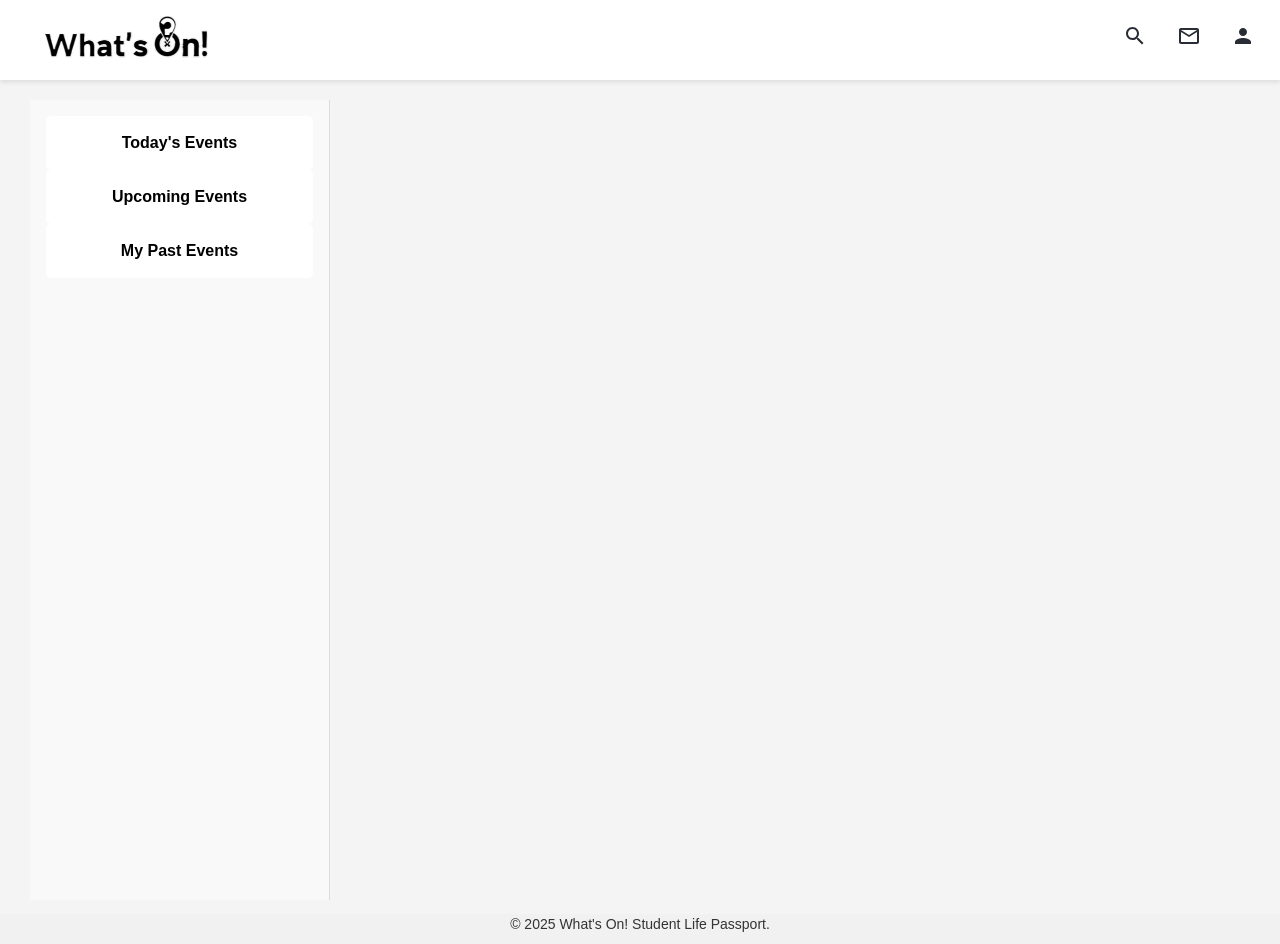
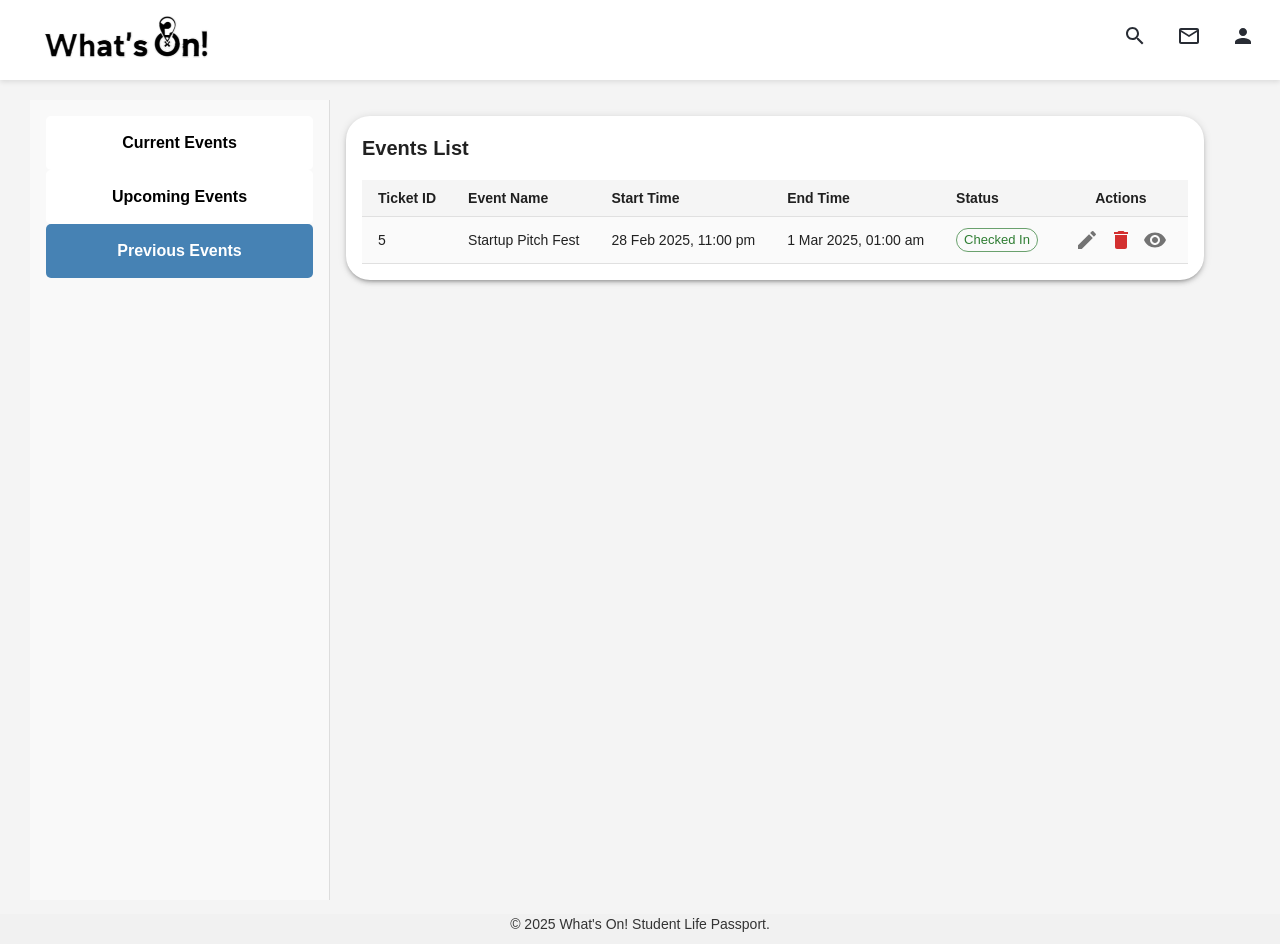
Before and after one commit to unsw-cse-comp99-3900/capstone-project-2025-T1-9900-W18B-Avocado, a React (Create React App) app: page /schedule/previous in a window 1280 px wide. Built offline with nearby package versions, Linux system fonts and the light colour scheme.

Commit message:
schedule

```diff
--- a/src/pages/SchedulePage/SchedulePage.js
+++ b/src/pages/SchedulePage/SchedulePage.js
@@ -1,66 +1,136 @@
-import React from "react";
-import { Link, Routes, Route, useLocation, Navigate } from "react-router-dom";
-import "./SchedulePage.css";
+import React, { useState } from "react";
+import {
+  Link,
+  Routes,
+  Route,
+  useLocation
+} from "react-router-dom";
+import {
+  Table,
+  TableBody,
+  TableHead,
+  TableRow,
+  TableCell,
+  IconButton,
+  Tooltip,
+  Box,
+  Typography,
+  Chip,
+  Paper,
+  Button,
+} from "@mui/material";
+import EditIcon from "@mui/icons-material/Edit";
+import DeleteIcon from "@mui/icons-material/Delete";
+import VisibilityIcon from "@mui/icons-material/Visibility";
 import Header from "../../components/Header/Header";
 import Footer from "../../components/Footer/Footer";
+import "./SchedulePage.css";
 
+// Mock events data
 const eventsData = {
-  today: [
-    { id: 1, name: "Cultural Mixer", start: "28/2/2025  10:00:00 pm", end: "1/3/2025  3:00:00 am", location: "Science Theatre"},
-    { id: 2, name: "AI Workshop", start: "28/2/2025  6:00:00 pm", end: "28/2/2025  9:00:00 pm", location: "Kensington Hall"},
+  current: [
+    { id: 1, name: "Cultural Mixer", start: "2025-02-28 22:00:00", end: "2025-03-01 03:00:00", location: "Science Theatre", checkedIn: false },
+    { id: 2, name: "AI Workshop", start: "2025-02-28 18:00:00", end: "2025-02-28 21:00:00", location: "Kensington Hall", checkedIn: true },
   ],
   upcoming: [
-    { id: 3, name: "Wellness Retreat", start: "2/3/2025  10:00:00 pm", end: "3/3/2025  3:00:00 am", location: "Wellness Room"},
-    { id: 4, name: "Art & Craft Workshop", start: "1/3/2025  10:00:00 pm", end: "2/3/2025  3:00:00 am", location: "Art Studio"},
+    { id: 3, name: "Wellness Retreat", start: "2025-03-02 22:00:00", end: "2025-03-03 03:00:00", location: "Wellness Room", checkedIn: false },
+    { id: 4, name: "Art & Craft Workshop", start: "2025-03-01 22:00:00", end: "2025-03-02 03:00:00", location: "Art Studio", checkedIn: false },
   ],
-  past: [
-    { id: 5, name: "Startup Pitch Fest", start: "28/2/2025  12:00:00 pm", attendance: "67%" },
+  previous: [
+    { id: 5, name: "Startup Pitch Fest", start: "2025-02-28 12:00:00", end: "2025-02-28 14:00:00", checkedIn: true },
   ],
 };
 
-// 显示事件列表
-function EventsList({ category }) {
-  const eventList = eventsData[category] || [];
-  return (
-    <div className="events-list">
-      {eventList.length === 0 ? (
-        <p>No events available.</p>
-      ) : (
-        <table className="events-table">
-          <thead>
-            <tr>
-              <th>Name</th>
-              <th>Start Time</th>
-              {category !== "past" ? <th>End Time</th> : <th>Attendance</th>}
-              {category !== "past" && <th>Location</th>}
-              <th>Ticket</th>
-            </tr>
-          </thead>
-          <tbody>
-            {eventList.map((event) => (
-              <tr key={event.id}>
-                <td>{event.name}</td>
-                <td>{event.start}</td>
-                {category !== "past" ? (
-                  <>
-                    <td>{event.end}</td>
-                    <td>{event.location}</td>
-                  </>
-                ) : (
-                  <td>{event.attendance}</td>
-                )}
-                <td>
-                  <button className="ticket-button">detail</button>
-                </td>
-              </tr>
-            ))}
-          </tbody>
-        </table>
-      )}
-    </div>
+// 格式化时间显示
+function formatDate(dateStr) {
+  const date = new Date(dateStr);
+  return new Intl.DateTimeFormat("en-AU", {
+    year: "numeric",
+    month: "short",
+    day: "numeric",
+    hour: "2-digit",
+    minute: "2-digit",
+    hour12: true,
+    timeZone: "Australia/Sydney",
+  }).format(date);
+}
+
+// 获取状态标签
+function getEventStatusLabel(event) {
+  return event.checkedIn ? (
+    <Chip label="Checked In" color="success" size="small" variant="outlined" />
+  ) : (
+    <Chip label="Not Checked In" color="default" size="small" variant="outlined" />
   );
 }
 
+// 表格组件
+function EventListTable({ events, category }) {
+  const [eventList, setEventList] = useState(events);
+
+  const handleCheckIn = (id) => {
+    const updated = eventList.map((e) =>
+      e.id === id ? { ...e, checkedIn: true } : e
+    );
+    setEventList(updated);
+  };
+
+  return (
+    <Box p={2}>
+      <Paper elevation={3} sx={{ borderRadius: 2, p: 2 }}>
+        <Box mb={2}>
+          <Typography variant="h6" fontWeight="bold">
+            Events List
+          </Typography>
+        </Box>
+
+        <Table size="small">
+          <TableHead sx={{ backgroundColor: "#f5f5f5" }}>
+            <TableRow>
+              <TableCell sx={{ fontWeight: "bold" }}>Ticket ID</TableCell>
+              <TableCell sx={{ fontWeight: "bold" }}>Event Name</TableCell>
+              <TableCell sx={{ fontWeight: "bold" }}>Start Time</TableCell>
+              <TableCell sx={{ fontWeight: "bold" }}>End Time</TableCell>
+              <TableCell sx={{ fontWeight: "bold" }}>Status</TableCell>
+              <TableCell sx={{ fontWeight: "bold" }} align="center">Actions</TableCell>
+            </TableRow>
+          </TableHead>
+          <TableBody>
+            {eventList.map((event) => (
+              <TableRow key={event.id} hover sx={{ "&:nth-of-type(odd)": { backgroundColor: "#fafafa" } }}>
+                <TableCell>{event.id}</TableCell>
+                <TableCell>{event.name}</TableCell>
+                <TableCell>{formatDate(event.start)}</TableCell>
+                <TableCell>{formatDate(event.end)}</TableCell>
+                <TableCell>
+                  {category === "current" && !event.checkedIn ? (
+                    <Button
+                      size="small"
+                      variant="outlined"
+                      color="primary"
+                      onClick={() => handleCheckIn(event.id)}
+                    >
+                      Check In
+                    </Button>
+                  ) : (
+                    getEventStatusLabel(event)
+                  )}
+                </TableCell>
+                <TableCell align="center">
+                  <Tooltip title="Edit"><IconButton size="small"><EditIcon /></IconButton></Tooltip>
+                  <Tooltip title="Delete"><IconButton size="small" color="error"><DeleteIcon /></IconButton></Tooltip>
+                  <Tooltip title="Preview"><IconButton size="small"><VisibilityIcon /></IconButton></Tooltip>
+                </TableCell>
+              </TableRow>
+            ))}
+          </TableBody>
+        </Table>
+      </Paper>
+    </Box>
+  );
+}
+
+// 主页面
 function SchedulePage() {
   const location = useLocation();
 
@@ -68,28 +138,26 @@ function SchedulePage() {
     <div>
       <Header />
       <div className="schedule-container">
-        {/* 左侧选项卡 */}
+        {/* 左侧 Tabs */}
         <div className="tabs">
-          <Link to="/schedule/today" className={location.pathname === "/schedule/today" ? "active" : ""}>
-            Today's Events
+          <Link to="/schedule/current" className={location.pathname === "/schedule/current" ? "active" : ""}>
+            Current Events
           </Link>
           <Link to="/schedule/upcoming" className={location.pathname === "/schedule/upcoming" ? "active" : ""}>
             Upcoming Events
           </Link>
-          <Link to="/schedule/past" className={location.pathname === "/schedule/past" ? "active" : ""}>
-            My Past Events
+          <Link to="/schedule/previous" className={location.pathname === "/schedule/previous" ? "active" : ""}>
+            Previous Events
           </Link>
         </div>
 
-        {/* 右侧活动详情 (动态路由) */}
+        {/* 右侧内容区域 */}
         <Routes>
-          {/* 默认跳转到 today's events */}
-          <Route path="today" element={<EventsList category="today" />} />
-          <Route path="upcoming" element={<EventsList category="upcoming" />} />
-          <Route path="past" element={<EventsList category="past" />} />
+          <Route path="current" element={<EventListTable events={eventsData.current} category="current" />} />
+          <Route path="upcoming" element={<EventListTable events={eventsData.upcoming} category="upcoming" />} />
+          <Route path="previous" element={<EventListTable events={eventsData.previous} category="previous" />} />
         </Routes>
       </div>
-
       <Footer />
     </div>
   );
```
